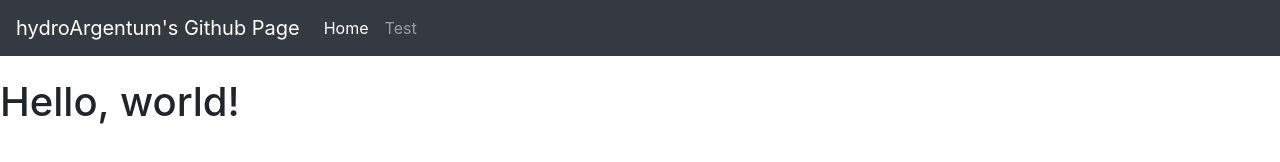
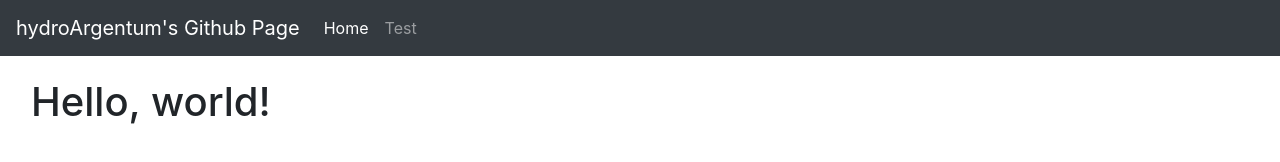
Before and after one commit to hydroArgentum/hydroArgentum.github.io, a plain HTML site: page index.html in a window 1280 px wide. Drawn offline with nearby package versions, Linux system fonts and the light colour scheme.

Commit message:
Adjusting the Margins
Adjusting margins and getting things aligned properly.

```diff
--- a/index.html
+++ b/index.html
@@ -3,7 +3,7 @@
   <head>
     <!-- Required meta tags -->
     <meta charset="utf-8">
-    <meta name="viewport" content="width=device-width, initial-scale=1, shrink-to-fit=no">
+    <meta name="viewport" content="width=device-width, initial-scale=1, shrink-to-fit=no, user-scalable=no">
     <meta name="description" content="hydroArgentum's Github Page">
     <meta name="author" content="hydroArgentum">
 
@@ -40,7 +40,9 @@
       </div>
     </nav>
 
-    <h1>Hello, world!</h1>
+    <div class="container-fluid">
+      <h1>Hello, world!</h1>
+    </div>
 
     <!-- JavaScript plug-ins -->
     <!-- JQuery -->
--- a/main.css
+++ b/main.css
@@ -1,7 +1,8 @@
 body {
   padding-top: 5rem;
 }
-.main {
-  padding: 3rem 1.5rem;
-  text-align: center;
+h1 {
+  padding-left: 1rem;
+  padding-right: 1rem;
+  text-align: left;
 }
```
